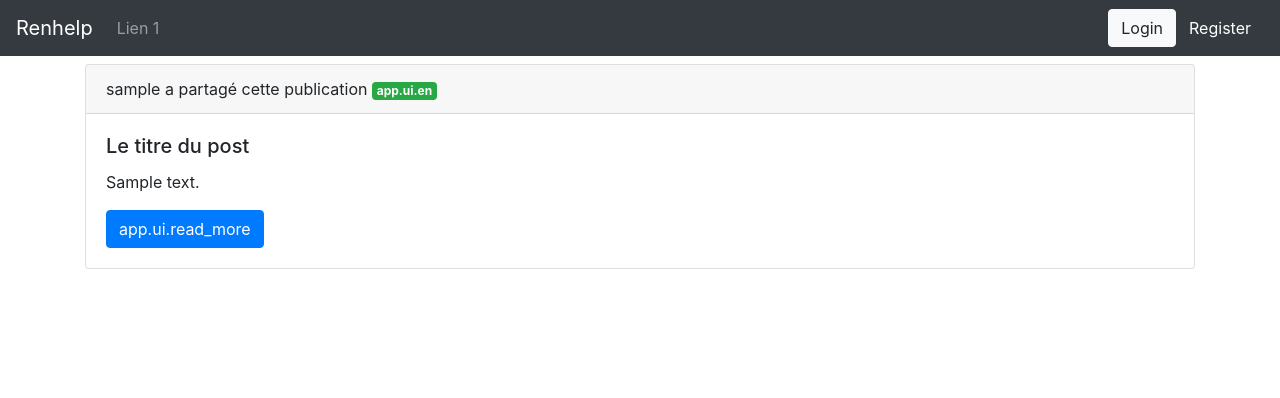
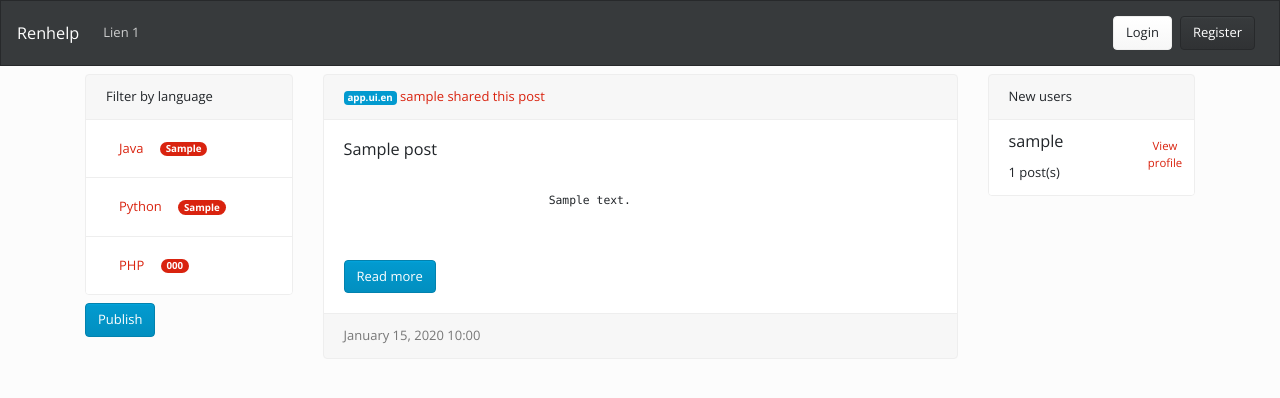
Before and after one commit to titomtd/licence3_pw, a Symfony app: template templates/post/index.html.twig in a window 1280 px wide. Shown: the top 398 px of the page. Run offline with Twig, Linux system fonts and the light colour scheme; the template is opened without the code that fills it: most values are stand-ins (such as "Sample title", 1, 10 or a date in 2020); some libraries are stand-ins or nearby versions.

Commit message:
Feature for post index page

```diff
--- a/config/services.yaml
+++ b/config/services.yaml
@@ -4,6 +4,7 @@
 # Put parameters here that don't need to change on each machine where the app is deployed
 # https://symfony.com/doc/current/best_practices/configuration.html#application-related-configuration
 parameters:
+    app.locales: [en, fr]
 
 services:
     # default configuration for services in *this* file
--- a/src/Entity/User.php
+++ b/src/Entity/User.php
@@ -153,4 +153,9 @@ class User implements UserInterface
 
         return $this;
     }
+
+    public function getPostNumber(): ?int
+    {
+        return $this->posts->count();
+    }
 }
--- a/src/Form/PostFormType.php
+++ b/src/Form/PostFormType.php
@@ -6,6 +6,7 @@ use App\Entity\Post;
 use App\Languages;
 use Symfony\Component\Form\AbstractType;
 use Symfony\Component\Form\Extension\Core\Type\ChoiceType;
+use Symfony\Component\Form\Extension\Core\Type\TextareaType;
 use Symfony\Component\Form\FormBuilderInterface;
 use Symfony\Component\OptionsResolver\OptionsResolver;
 
@@ -14,7 +15,8 @@ class PostFormType extends AbstractType
     public function buildForm(FormBuilderInterface $builder, array $options)
     {
         $builder
-            ->add('content')
+            ->add('title')
+            ->add('content', TextareaType::class)
             ->add('language', ChoiceType::class, [
                 'choices' => [
                     'Java' => Languages::JAVA,
--- a/templates/base.html.twig
+++ b/templates/base.html.twig
@@ -3,7 +3,7 @@
     <head>
         <meta charset="UTF-8">
         <title>{% block title %}Welcome!{% endblock %}</title>
-        <link rel="stylesheet" href="https://cdn.jsdelivr.net/npm/bootstrap@4.5.3/dist/css/bootstrap.min.css" integrity="sha384-TX8t27EcRE3e/ihU7zmQxVncDAy5uIKz4rEkgIXeMed4M0jlfIDPvg6uqKI2xXr2" crossorigin="anonymous">
+        <link rel="stylesheet" href="https://www.bootswatch.com/4/simplex/bootstrap.css">
         {% block stylesheets %}{% endblock %}
     </head>
     <body>
--- a/templates/menu.html.twig
+++ b/templates/menu.html.twig
@@ -23,9 +23,14 @@
                     </div>
                 </li>
             {% else %}
-                <li><a class="btn btn-light" href="{{ path('security_login') }}">{{ 'app.ui.login'|trans }}</a></li>
-                <li><a class="btn btn-dark" href="{{ path('security_register') }}">{{ 'app.ui.register'|trans }}</a></li>
+                <li><a class="btn btn-light mr-2" href="{{ path('security_login') }}">{{ 'app.ui.login'|trans }}</a></li>
+                <li><a class="btn btn-dark mr-2" href="{{ path('security_register') }}">{{ 'app.ui.register'|trans }}</a></li>
             {% endif %}
+            {% for locale in locales %}
+                {% if locale != app.request.locale %}
+                    <li><a class="btn btn-outline-primary" href="{{ path('change_locale', {'locale': locale}) }}">{{ locale }}</a></li>
+                {% endif %}
+            {% endfor %}
         </ul>
     </div>
 </nav>
--- a/templates/post/create.html.twig
+++ b/templates/post/create.html.twig
@@ -10,6 +10,11 @@
                 <div class="card-header">{{ 'app.ui.add_new_post'|trans }}</div>
                 <div class="card-body">
                     {{ form_start(form)}}
+                    <div class="form-group">
+                        {{ form_label(form.title, ('app.ui.title'|trans)) }}
+                        {{ form_errors(form.title) }}
+                        {{ form_widget(form.title, {'attr': {'class': 'form-control', 'placeholder': ('app.ui.title'|trans)}}) }}
+                    </div>
                     <div class="form-group">
                         {{ form_label(form.language, ('app.ui.language'|trans)) }}
                         {{ form_errors(form.language) }}
--- a/templates/post/index.html.twig
+++ b/templates/post/index.html.twig
@@ -3,16 +3,73 @@
 {% block title %}Hello PostController!{% endblock %}
 
 {% block body %}
-    <div class="container">
-        {% for post in posts %}
+<div class="container">
+    <div class="row">
+        <div class="col">
             <div class="card mt-2">
-                <div class="card-header">{{ post.user.username }} a partagé cette publication <span class="badge badge-success">{{ ('app.ui.'~post.language)|trans }}</span></div>
-                <div class="card-body">
-                    <h5 class="card-title">Le titre du post</h5>
-                    <p class="card-text">{{ post.content }}</p>
-                    <a href="" class="btn btn-primary">{{ 'app.ui.read_more'|trans }}</a>
+                <div class="card-header">
+                    {{ 'app.ui.filter_by_language'|trans }}
                 </div>
+                <ul class="list-group list-group-flush">
+                    <li class="list-group-item">
+                        <a class="btn btn-link">{{ 'app.ui.java'|trans }}</a>
+                        <span class="badge badge-primary badge-pill">{{ nb_java }}</span>
+                    </li>
+                    <li class="list-group-item">
+                        <a class="btn btn-link">{{ 'app.ui.python'|trans }}</a>
+                        <span class="badge badge-primary badge-pill">{{ nb_python }}</span>
+                    </li>
+                    <li class="list-group-item">
+                        <a class="btn btn-link">{{ 'app.ui.php'|trans }}</a>
+                        <span class="badge badge-primary badge-pill">{{ nb_php }}</span>
+                    </li>
+                </ul>
             </div>
-        {% endfor %}
+            <a href="{{ path('post_create') }}" class="btn btn-info mt-2">{{ 'app.ui.publish'|trans }}</a>
+        </div>
+        <div class="col-7">
+            {% for post in posts %}
+                <div class="card mt-2">
+                    <div class="card-header"><span class="badge badge-info">{{ ('app.ui.'~post.language)|trans }}</span> <a href="" class="btn-link">{{ 'app.ui.shared_this_post'|trans({'%name%': post.user.username}) }}</a></div>
+                    <div class="card-body">
+                        <h5 class="card-title">{{ post.title }}</h5>
+                        <p class="card-text">
+                            <figure>
+                        <pre>
+                            <code  class="language-{{ post.language }}">
+                              {{ post.content }}
+                            </code>
+                        </pre>
+                            </figure>
+                        </p>
+                        <a href="" class="btn btn-info">{{ 'app.ui.read_more'|trans }}</a>
+                    </div>
+                    <div class="card-footer text-muted">
+                        {{ post.createdAt|date }}
+                    </div>
+                </div>
+            {% endfor %}
+        </div>
+        <div class="col">
+            <div class="card mt-2">
+                <div class="card-header">{{ 'app.ui.new_users'|trans }}</div>
+                <ul class="list-group list-group-flush">
+                    {% for user in users %}
+                        <li class="list-group-item">
+                            <div class="row">
+                                <div class="col-8">
+                                    <h5 class="card-title">{{ user.username }}</h5>
+                                    <p class="card-text">{{ 'app.ui.number_post'|trans({'%number%': user.getPostNumber}) }}</p>
+                                </div>
+                                <div class="col-4">
+                                    <a href="" class="btn btn-link btn-sm">{{ 'app.ui.view_profile'|trans }}</a>
+                                </div>
+                            </div>
+                        </li>
+                    {% endfor %}
+                </ul>
+            </div>
+        </div>
     </div>
+</div>
 {% endblock %}
--- a/translations/messages.en.yaml
+++ b/translations/messages.en.yaml
@@ -4,13 +4,23 @@ app:
     confirm_password: Confirm password
     content: Content
     email: Mail adress
+    filter_by_language: Filter by language
     home: Home
+    java: Java
     language: Language
     login: Login
     logout: Logout
     my_account: My account
+    new_users: New users
+    number_post: '%number% post(s)'
     password: Password
+    php: PHP
     post: Post
     publish: Publish
+    python: Python
+    read_more: Read more
     register: Register
+    shared_this_post: '%name% shared this post'
+    title: Title
     username: Username
+    view_profile: View profile
```
Also changed, not shown: migrations/Version20201030102214.php (added, +31 -0 lines), src/Controller/PostController.php (+12 -2 lines), src/Controller/SecurityController.php (+12 -0 lines), src/Entity/Post.php (+17 -0 lines), src/EventSubscriber/LocaleSubscriber.php (added, +41 -0 lines), src/Repository/PostRepository.php (+10 -0 lines), src/Repository/UserRepository.php (+9 -0 lines), translations/messages.fr.yaml (+10 -0 lines), 3 other files.
